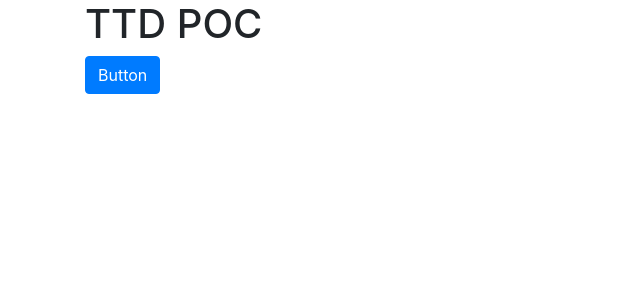
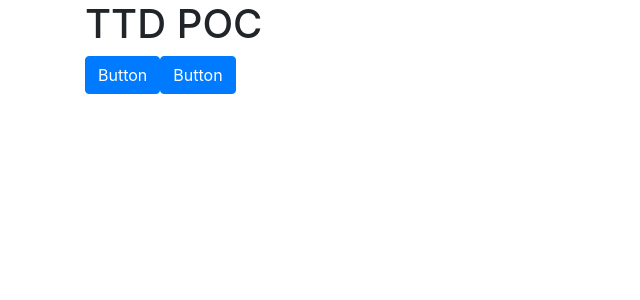
Before and after one commit to pjha-code/TTDdemo001-ng, an Angular app: page / in a window 1280 px wide. Shown: the top 300 px of the page, without its empty margins (0-640 px from the left). Built offline with nearby package versions, Linux system fonts and the light colour scheme.

Commit message:
code commit

```diff
--- a/package.json
+++ b/package.json
@@ -7,7 +7,8 @@
     "build": "ng build",
     "test": "ng test",
     "lint": "ng lint",
-    "e2e": "ng e2e"
+    "e2e": "ng e2e",
+    "deploy:gh": "ng build --prod --base-href='https;//pjha-code.github.io/TTDdemo001-ng/' && ngh --dir dist/TTDTest001"
   },
   "private": true,
   "dependencies": {
--- a/src/app/home/home.component.html
+++ b/src/app/home/home.component.html
@@ -2,6 +2,11 @@
 
     <h1>TTD POC</h1>
 
-    <button class="btn btn-primary">Button</button>
+
+
+    <div>
+        <button class="btn btn-primary">Button</button>
+        <button class="btn btn-primary">Button</button>
+    </div>
 
 </div>
```
